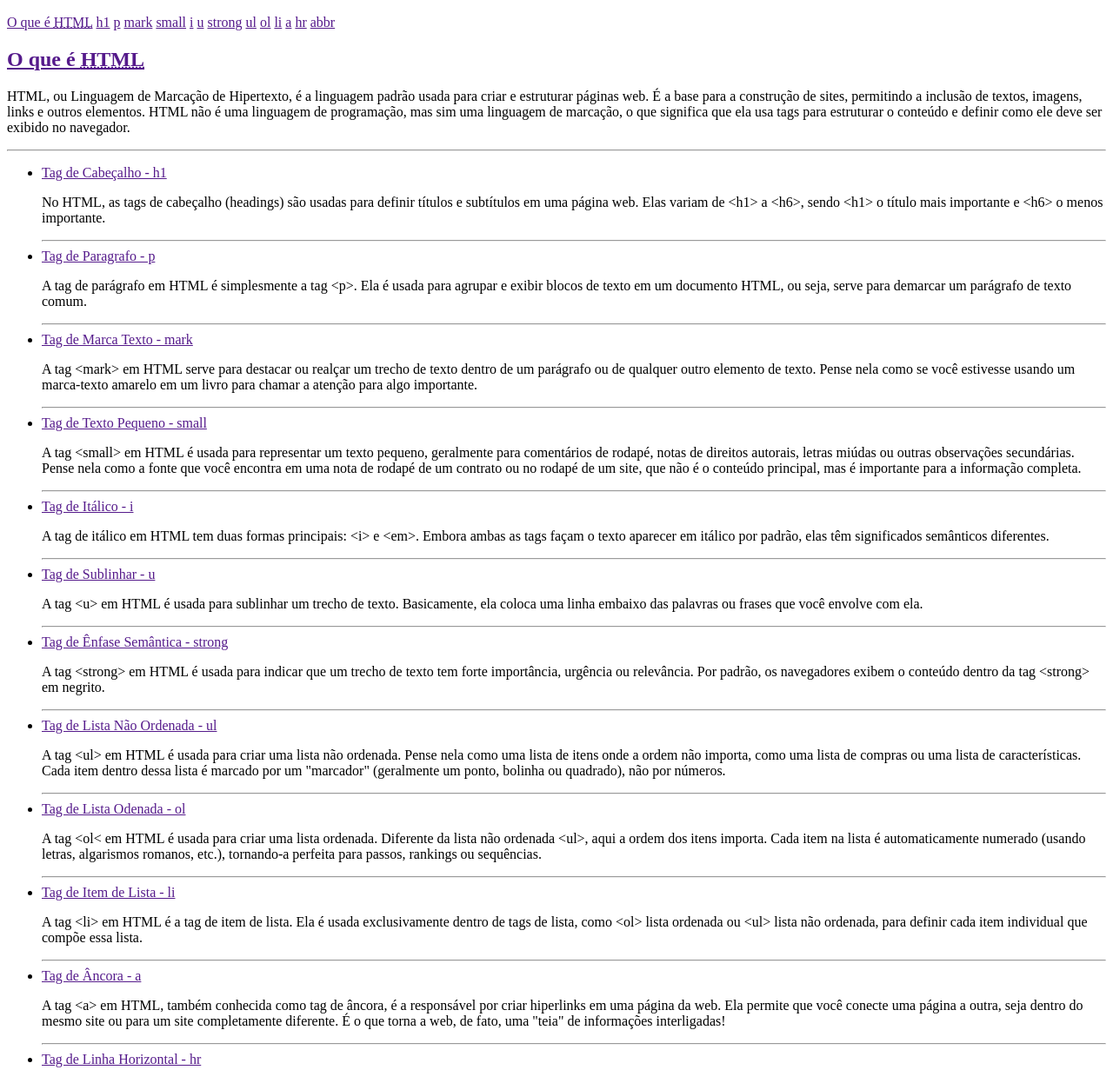
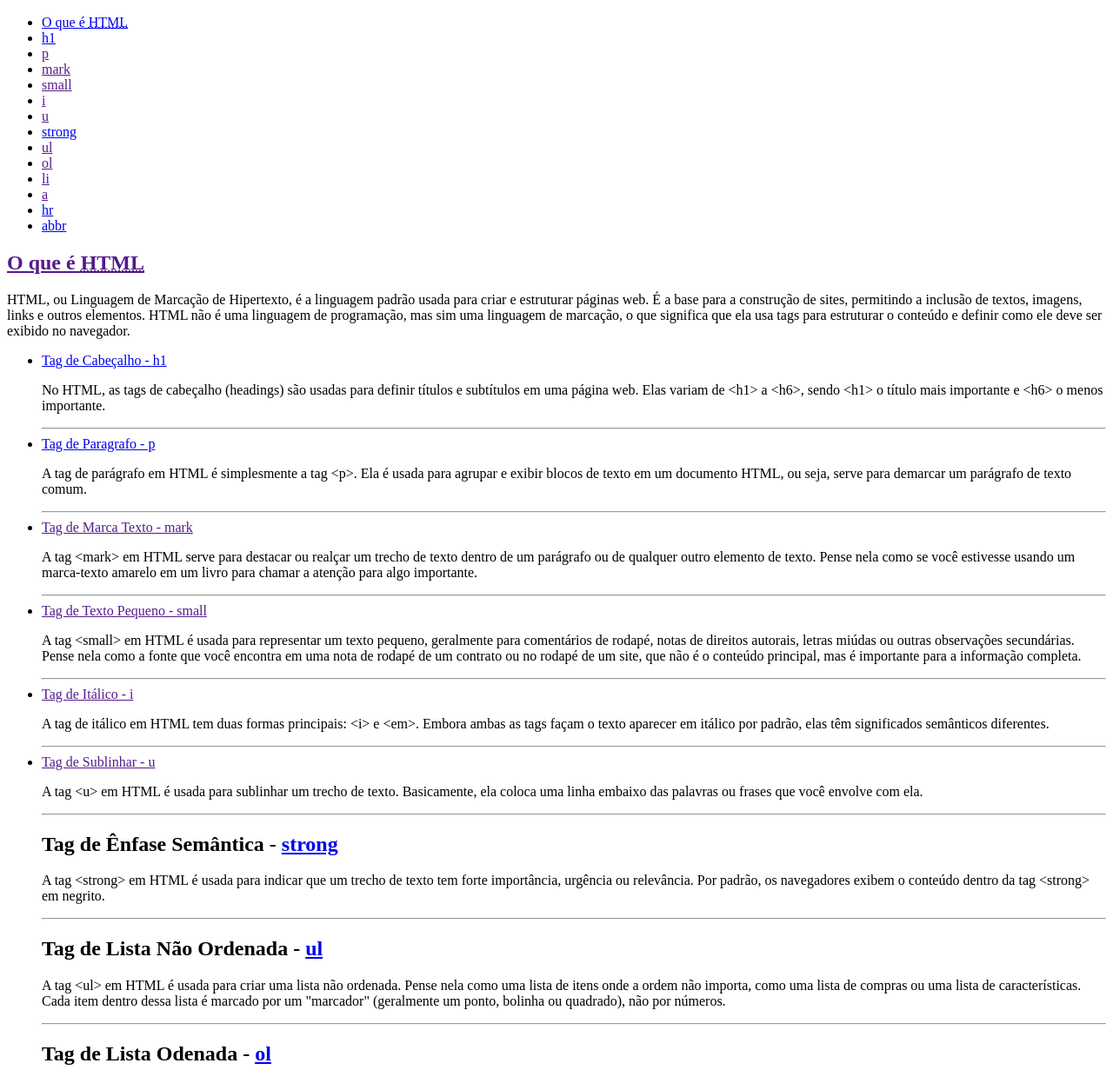
Before and after one commit to diegoviniciusza/Criar-Uma-P-gina-Web-Utilizando-as-Tags-Aprendidas, a plain HTML site: page index.html in a window 1280 px wide. Shown: the part 110-1341 px from the top of the page at 87% size. Drawn offline with Linux system fonts and the light colour scheme.

Commit message:
Update index.html
att DIO D

```diff
--- a/index.html
+++ b/index.html
@@ -8,35 +8,37 @@
 <body>
     <h1>Entendendo as Principais Tags <abbr title="HyperText Markup Linguage">HTML</abbr></h1>
 
-    <h2>Ìndice</h2>
+    <h2 id="indice">Ìndice</h2>
 
     <nav>
-        <a href="">O que é <abbr title="HyperText Markup Linguage">HTML</abbr></a>
-        <a href="">h1</a>
-        <a href="">p</a>
-        <a href="">mark</a>
-        <a href="">small</a>
-        <a href="">i</a>
-        <a href="">u</a>
-        <a href="">strong</a>
-        <a href="">ul</a>
-        <a href="">ol</a>
-        <a href="">li</a>
-        <a href="">a</a>
-        <a href="">hr</a>
-        <a href="">abbr</a>
+        <ul>
+            <li><a href="#html">O que é <abbr title="HyperText Markup Linguage">HTML</abbr></a></li>
+            <li><a href="h1">h1</a></li>
+            <li><a href="">p</a></li>
+            <li><a href="">mark</a></li>
+            <li><a href="">small</a></li>
+            <li><a href="">i</a></li>
+            <li><a href="">u</a></li>
+            <li><a href="#strong">strong</a></li>
+            <li><a href="">ul</a></li>
+            <li><a href="">ol</a></li>
+            <li><a href="">li</a></li>
+            <li><a href="">a</a></li>
+            <li><a href="#hr">hr</a></li>
+            <li><a href="#abbr">abbr</a></li>
+        </ul>
     </nav>
 
     <h2><a href="">O que é <abbr title="HyperText Markup Linguage">HTML</abbr></a></h2>
 
-        <p>HTML, ou Linguagem de Marcação de Hipertexto, é a linguagem padrão usada para criar e estruturar páginas web. É a base para a construção de sites, permitindo a inclusão de textos, imagens, links e outros elementos. HTML não é uma linguagem de programação, mas sim uma linguagem de marcação, o que significa que ela usa tags para estruturar o conteúdo e definir como ele deve ser exibido no navegador.</p> <hr>
+        <p>HTML, ou Linguagem de Marcação de Hipertexto, é a linguagem padrão usada para criar e estruturar páginas web. É a base para a construção de sites, permitindo a inclusão de textos, imagens, links e outros elementos. HTML não é uma linguagem de programação, mas sim uma linguagem de marcação, o que significa que ela usa tags para estruturar o conteúdo e definir como ele deve ser exibido no navegador.</p>
 
     <ul>
 
-            <li><a href=""> Tag de Cabeçalho - h1</a></li>
+            <li><a href="h1"> Tag de Cabeçalho - h1</a></li>
                 <p>No HTML, as tags de cabeçalho (headings) são usadas para definir títulos e subtítulos em uma página web. Elas variam de &lt;h1&gt; a &lt;h6&gt;, sendo &lt;h1&gt; o título mais importante e &lt;h6&gt; o menos importante.</p> <hr>
 
-            <li><a href="">Tag de Paragrafo - p</a></li>
+            <li><a href="p">Tag de Paragrafo - p</a></li>
                 <p>A tag de parágrafo em HTML é simplesmente a tag &lt;p&gt;. Ela é usada para agrupar e exibir blocos de texto em um documento HTML, ou seja, serve para demarcar um parágrafo de texto comum.</p> <hr>
 
             <li><a href="">Tag de Marca Texto - mark</a></li>
@@ -51,25 +53,25 @@
             <li><a href="">Tag de Sublinhar - u</a></li>
                 <p>A tag &lt;u&gt; em HTML é usada para sublinhar um trecho de texto. Basicamente, ela coloca uma linha embaixo das palavras ou frases que você envolve com ela.</p> <hr>
 
-            <li><a href="">Tag de Ênfase Semântica - strong</a></li>
+            <h2 id="strong">Tag de Ênfase Semântica - <a href="#indice">strong</a></h2>
                 <p>A tag &lt;strong&gt; em HTML é usada para indicar que um trecho de texto tem forte importância, urgência ou relevância. Por padrão, os navegadores exibem o conteúdo dentro da tag &lt;strong&gt; em negrito.</p> <hr>
 
-            <li><a href="">Tag de Lista Não Ordenada - ul</a></li>
+            <h2 id="ul">Tag de Lista Não Ordenada - <a href="#indice">ul</a></h2>
                 <p>A tag &lt;ul&gt; em HTML é usada para criar uma lista não ordenada. Pense nela como uma lista de itens onde a ordem não importa, como uma lista de compras ou uma lista de características. Cada item dentro dessa lista é marcado por um "marcador" (geralmente um ponto, bolinha ou quadrado), não por números.</p> <hr>
 
-            <li><a href=""> Tag de Lista Odenada - ol</a></li>
+            <h2 id="ol">Tag de Lista Odenada - <a href="#indice">ol</a></h2>
                 <p>A tag &lt;ol&lt; em HTML é usada para criar uma lista ordenada. Diferente da lista não ordenada &lt;ul&gt;, aqui a ordem dos itens importa. Cada item na lista é automaticamente numerado (usando letras, algarismos romanos, etc.), tornando-a perfeita para passos, rankings ou sequências.</p> <hr>
 
-            <li><a href="">Tag de Item de Lista - li</a></li>
+            <h2 id="li"></h2>Tag de Item de Lista - <a href="#indice">li</a></h2>
                 <p>A tag &lt;li&gt; em HTML é a tag de item de lista. Ela é usada exclusivamente dentro de tags de lista, como &lt;ol&gt; lista ordenada ou &lt;ul&gt; lista não ordenada, para definir cada item individual que compõe essa lista.</p> <hr>
 
-            <li><a href="">Tag de Âncora - a</a></li>
+            <h2 id="a">Tag de Âncora - <a href="#indice">a</a></h2>
                 <p>A tag &lt;a&gt; em HTML, também conhecida como tag de âncora, é a responsável por criar hiperlinks em uma página da web. Ela permite que você conecte uma página a outra, seja dentro do mesmo site ou para um site completamente diferente. É o que torna a web, de fato, uma "teia" de informações interligadas!</p> <hr>
 
-            <li><a href="">Tag de Linha Horizontal - hr</a></li>
+            <h2 id="hr">Tag de Linha Horizontal - <a href="#indice">hr</a></h2>
                 <p>A tag &lt;hr&gt; em HTML é usada para criar uma linha horizontal na sua página da web. Pense nela como um "divisor" visual, uma forma de separar seções de conteúdo ou indicar uma mudança temática dentro de um documento.</p> <hr>
 
-            <li><a href="">Tag de Abreviação - abbr</a></li>
+            <h2 id="abbr">Tag de Abreviação - <a href="#indice">abbr</a></h2>
                 <p>A tag &lt;abbr&gt; em HTML é usada para indicar que um texto é uma abreviação ou um acrônimo. Sua principal função é fornecer informações adicionais (o significado completo) sobre essa abreviação, geralmente quando o usuário passa o mouse sobre ela.</p>
     </ul>
 </body>
```
